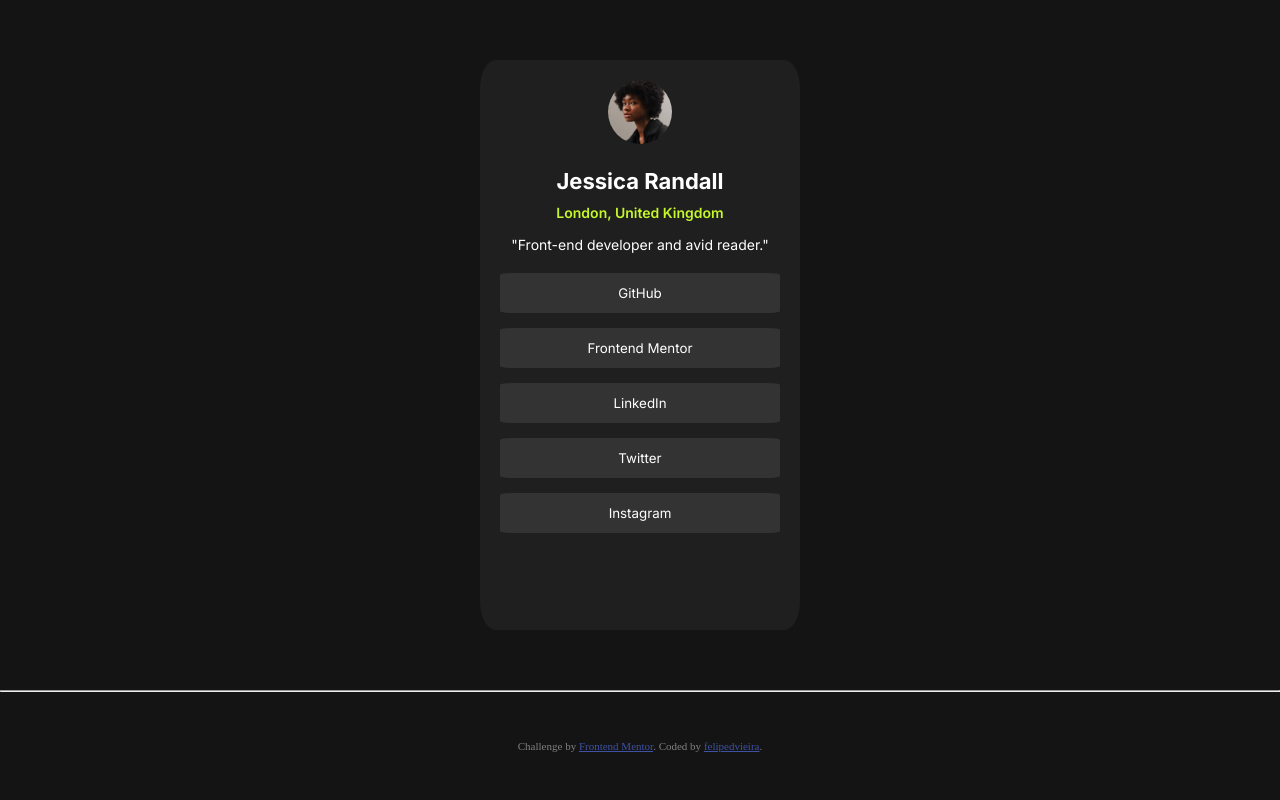
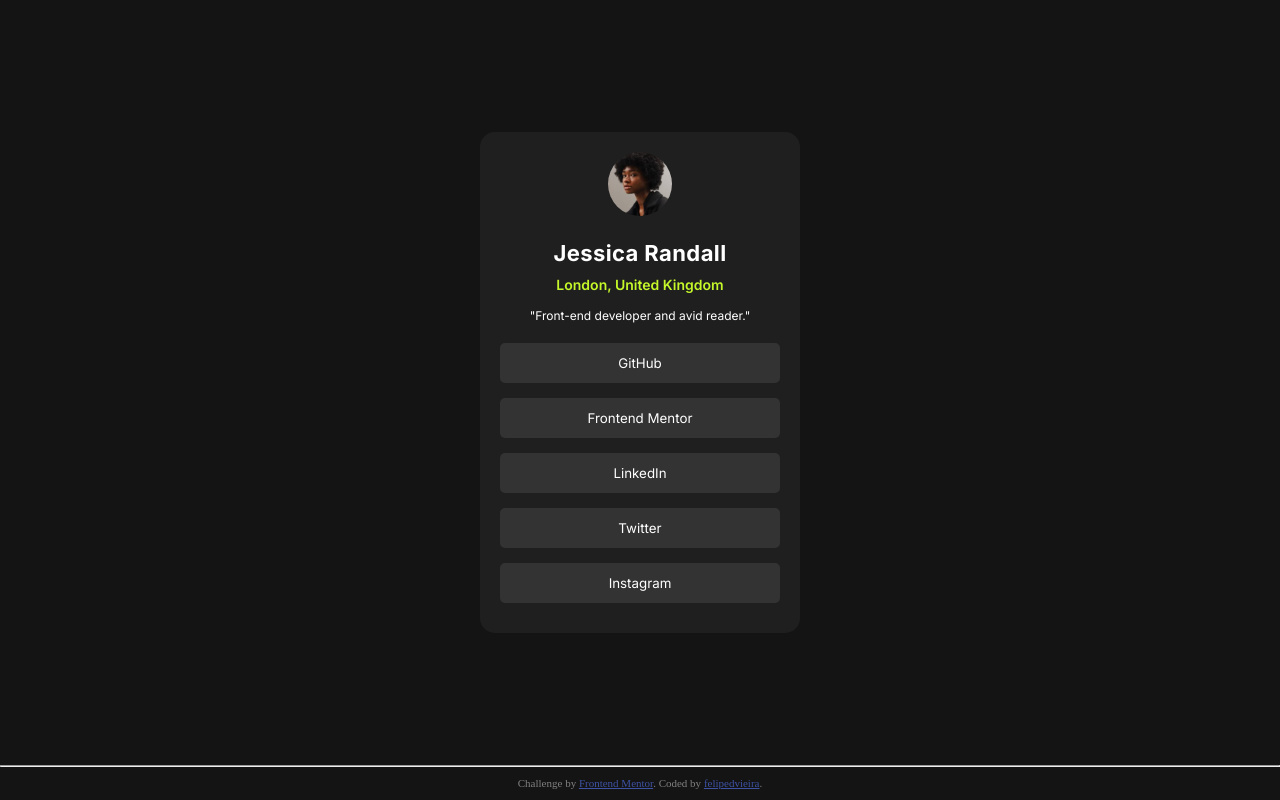
Before and after one commit to felipedvieira/social-links-profile, a plain HTML site: page index.html in a window 1280 px wide. Drawn offline with Linux system fonts and the light colour scheme.

Commit message:
Update index.html
updated version

```diff
--- a/index.html
+++ b/index.html
@@ -28,10 +28,9 @@
 }
 
 .greybox{
-  height: 570px;
   width: 320px;
   background-color: hsl(0, 0%, 12%);
-  border-radius: 5%;
+  border-radius: 15px;
   align-self: center;
   justify-items: center;
   text-align: center;
@@ -54,6 +53,7 @@
   font-weight: 700;
   color: white;
   font-size: 22px;
+  letter-spacing:0.4px;
 }
 
 .textMedium{
@@ -66,7 +66,7 @@
   font-family: "Inter", sans-serif;
   font-weight: 400;
   color: white;
-  font-size: 14px;
+  font-size: 12px;
 }
 
 .buttonStyle{
@@ -76,7 +76,7 @@
   width: 280px;
   font-family: "Inter", sans-serif;
   border: none;
-  border-radius: 5%;
+  border-radius: 5px;
 
 }
 
@@ -110,20 +110,20 @@
         <button class="buttonStyle" style="margin-bottom: 15px;" type="button">Frontend Mentor</button>
         <button class="buttonStyle" style="margin-bottom: 15px;" type="button">LinkedIn</button>
         <button class="buttonStyle" style="margin-bottom: 15px;" type="button">Twitter</button>
-        <button class="buttonStyle" style="margin-bottom: 15px;" type="button">Instagram</button>
+        <button class="buttonStyle" style="margin-bottom: 30px;" type="button">Instagram</button>
       </div>
     </div>
+
   </section>
 
-
-<footer>
-      <hr>
-    <div class="attribution" style="text-align: center; padding: 3rem; color: grey;">
-    Challenge by
-    <a href="https://www.frontendmentor.io?ref=challenge" target="_blank"
+   <div class="attribution" style="text-align: center; color: grey; height: 35px;">
+    <hr>
+    <div style="padding-top:10px">
+      Challenge by
+      <a href="https://www.frontendmentor.io?ref=challenge" target="_blank"
       >Frontend Mentor</a
-    >. Coded by <a href="http://github.com/felipedvieira" target="_blank">felipedvieira</a>.
-    </footer>
+      >. Coded by <a href="http://github.com/felipedvieira" target="_blank" >felipedvieira</a>.
+    </div>
   </body>
 </body>
 </html>
```
